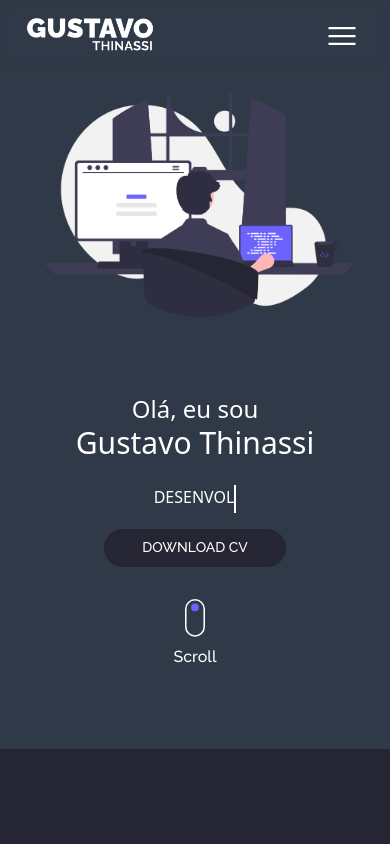
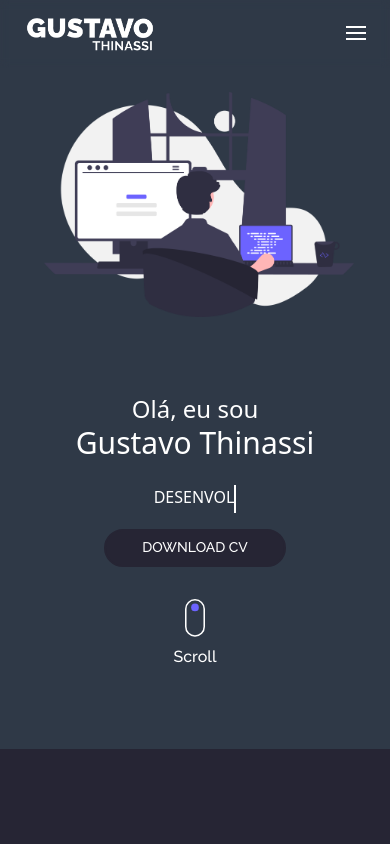
Before and after one commit to gustavothinassi/Portifolio, a Vue app: page /1 in a window 390 px wide. Shown: the top 844 px of the page. Built offline with nearby package versions, Linux system fonts and the light colour scheme.

Commit message:
atualizacao sessoes

```diff
--- a/package.json
+++ b/package.json
@@ -7,6 +7,7 @@
     "build": "vue-cli-service build"
   },
   "dependencies": {
+    "animate.css": "^4.1.1",
     "core-js": "^3.8.3",
     "tiny-emitter": "^2.1.0",
     "vue": "^3.2.13",
--- a/src/components/CustomHeader.vue
+++ b/src/components/CustomHeader.vue
@@ -14,22 +14,30 @@
 
         </div>
 
-        <div class="absolute md:hidden right-6 top-3 cursor-pointer" @click="toggleNavbar()">
-            <button class="cursor-pointer md:hidden block scale-75" :class="{'hidden': state.showMenu, 'flex': !state.showMenu}">
-              <svg xmlns="http://www.w3.org/2000/svg" height="48" width="48">
-                <path d="M6 36v-3h36v3Zm0-10.5v-3h36v3ZM6 15v-3h36v3Z" :fill="'#fff'"/>
-             </svg>
-            </button>
-            <button class="cursor-pointer md:hidden block scale-75" :class="{'hidden': !state.showMenu, 'flex': state.showMenu}">
-              <svg xmlns="http://www.w3.org/2000/svg" height="48" width="48">
-                <path d="m12.45 37.65-2.1-2.1L21.9 24 10.35 12.45l2.1-2.1L24 21.9l11.55-11.55 2.1 2.1L26.1 24l11.55 11.55-2.1 2.1L24 26.1Z" :fill="'#fff'"/>
-            </svg>
+        <div class="absolute md:hidden right-6 top-3">
+            <button
+                  class="lg:hidden flex top-0 right-0 z-20 relative w-10 h-10 text-white focus:outline-none"
+                  @click="toggleNavbar()">
+            <div class="absolute w-5 transform -translate-x-1/2 -translate-y-1/2 left-1/2 top-1/2">
+                <span
+                class="absolute h-0.5 w-5 bg-white transform transition duration-300 ease-in-out"
+                :class="{ 'rotate-45 delay-200':state.showMenu, '-translate-y-1.5': !state.showMenu}"
+                ></span>
+                <span
+                class="absolute h-0.5 bg-white transform transition-all duration-200 ease-in-out"
+                :class="{'w-0 opacity-50': state.showMenu, 'w-5 delay-200 opacity-100': !state.showMenu}"
+                ></span>
+                <span
+                class="absolute h-0.5 w-5 bg-white transform transition duration-300 ease-in-out"
+                :class="{'-rotate-45 delay-200': state.showMenu,'translate-y-1.5': !state.showMenu }"
+                ></span>
+            </div>
             </button>
         </div>
 
         <ul
-        class="md:flex md:items-center md:px-0 px-10 md:pb-0 pb-10 md:static absolute md:w-auto w-full top-16 duration-500 ease-in-out"
-        :class="{'right-0 bg-brand-secondblue':state.showMenu, 'right-[-100%]': !state.showMenu}"
+        class="md:flex md:items-center md:px-0 px-10 md:pb-0 pb-10 md:static lg:bg-transparent bg-brand-secondblue absolute md:w-auto w-full top-16 duration-500 ease-in-out"
+        :class="{'right-0':state.showMenu, 'right-[-100%]': !state.showMenu}"
         >
           <li class="md:mx-4 md:my-0 my-3">
            <a
@@ -66,7 +74,7 @@
               stroke-width="0" viewBox="0 0 16 16" color="white"
               height="25" width="25"
               xmlns="http://www.w3.org/2000/svg"
-              :fill="'#fff'"
+
               >
               <path d="M8 15c4.418 0 8-3.134 8-7s-3.582-7-8-7-8 3.134-8 7c0 1.76.743 3.37 1.97 4.6-.097 1.016-.417 2.13-.771 2.966-.079.186.074.394.273.362 2.256-.37 3.597-.938 4.18-1.234A9.06 9.06 0 008 15z"></path></svg>
             </button>
--- a/src/components/ModalFactory/index.vue
+++ b/src/components/ModalFactory/index.vue
@@ -10,7 +10,7 @@
         :class="state.width"
         @click.stop
         >
-              <div class="flex flex-col overflow-hidden bg-brand-secondblue rounded-lg">
+              <div class="flex flex-col overflow-hidden bg-brand-secondblue rounded-lg animate__animated animate__fadeInDown animate__faster">
                 <div class="flex flex-col px-9 py-6 bg-brand-secondblue">
                   <component :is="state.component" v-bind="state.props" />
                 </div>
--- a/src/main.js
+++ b/src/main.js
@@ -5,6 +5,8 @@ import router from './router'
 import '@/assets/css/tailwind.css'
 import '@/assets/css/fonts.css'
 
+import 'animate.css'
+
 
 const app = createApp(App)
 app.use(router)
```
Also changed, not shown: 1 other file (tests, documents, lock files or other folders).
